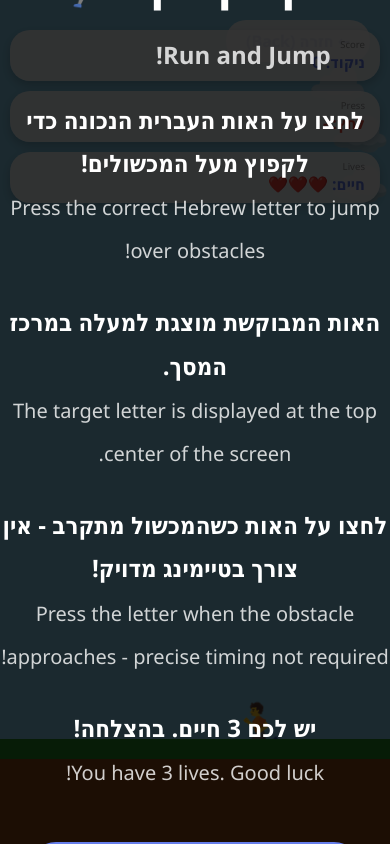
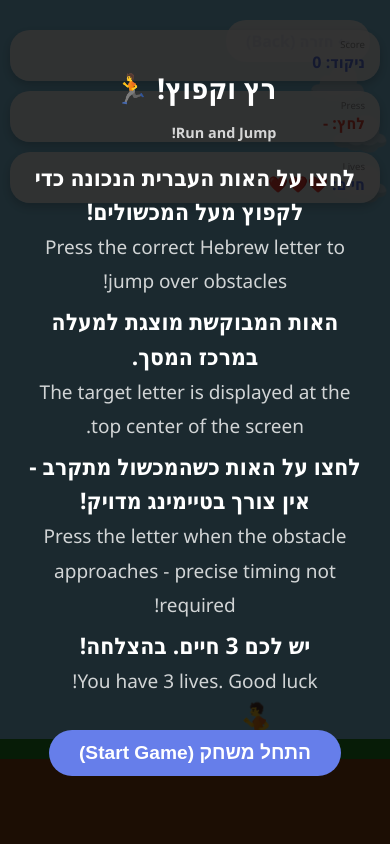
Before and after one commit to rubeecube/hebrew_games, a plain HTML site: page game1-runner.html in a window 390 px wide. Drawn offline with Linux system fonts and the light colour scheme.

Commit message:
Fix start screen buttons visibility on mobile - add scrolling and better spacing

```diff
--- a/game1-runner.html
+++ b/game1-runner.html
@@ -137,6 +137,8 @@
             justify-content: center;
             align-items: center;
             z-index: 200;
+            overflow-y: auto;
+            padding: 20px 10px;
         }
 
         .game-over.hidden, .start-screen.hidden {
@@ -251,6 +253,28 @@
 
             .stat-label {
                 font-size: 0.6em;
+            }
+
+            .start-screen h1 {
+                font-size: 1.8em;
+                margin-bottom: 15px;
+            }
+
+            .instructions {
+                font-size: 0.95em;
+                line-height: 1.5;
+                margin-bottom: 15px;
+                max-width: 90%;
+            }
+
+            .instructions p {
+                margin-bottom: 8px;
+            }
+
+            button {
+                font-size: 1.2em;
+                padding: 12px 30px;
+                margin-top: 10px;
             }
         }
     </style>
```
Also changed, not shown: game2-car.html (+24 -0 lines), game3-typing.html (+2 -0 lines).
